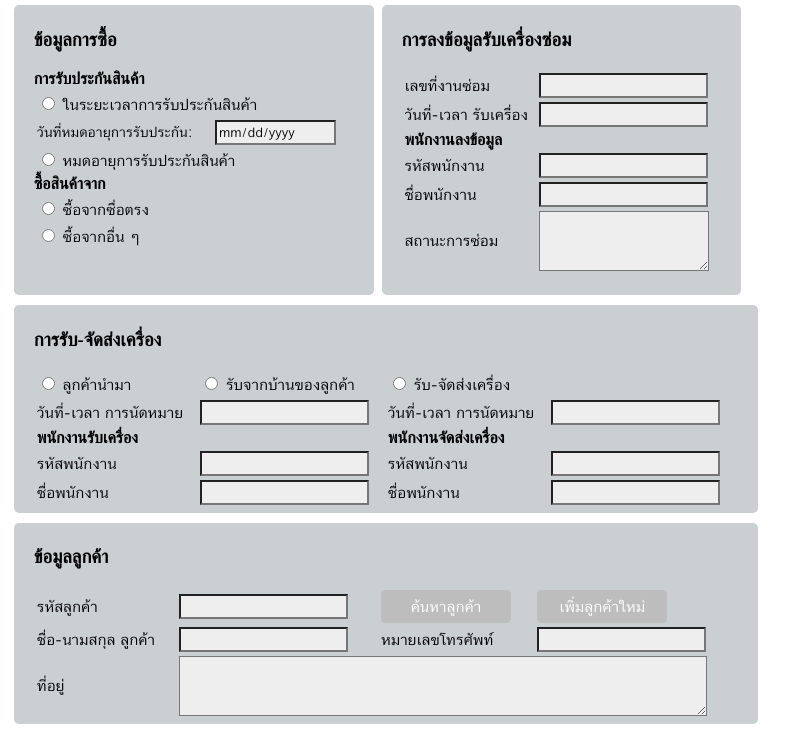
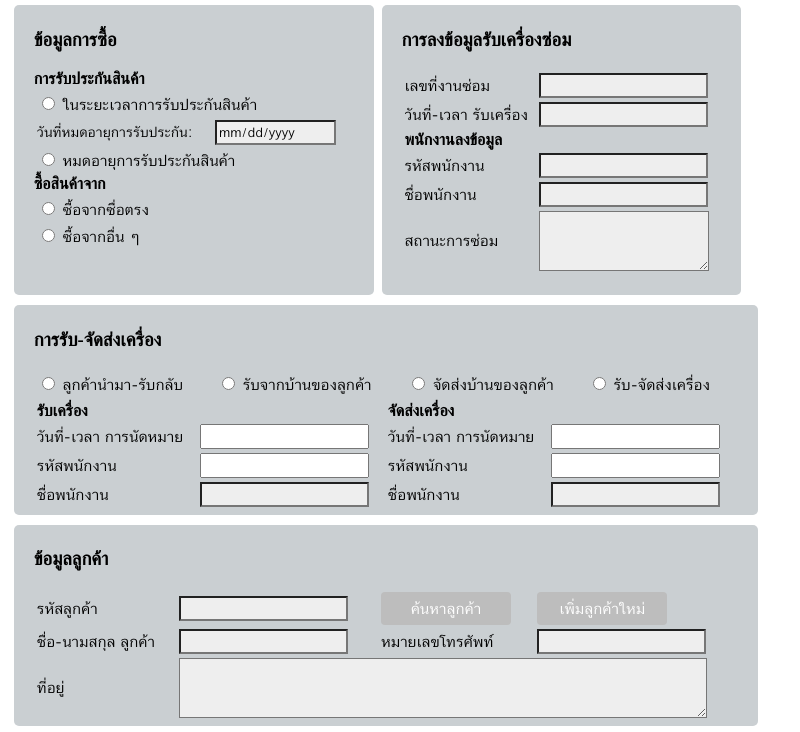
Before and after one commit to vorasiri/STservice, an Electron app: page view_pages/repairing_view.html in a window 800 px wide. Shown: the part 67-799 px from the top of the page. Drawn offline with Linux system fonts and the light colour scheme; files that its build step writes are made by us from their sources; files whose address does not match are found by name; a web font is replaced by a local one.

Commit message:
Add choice to pick up or deliver repaired product

```diff
--- a/view_pages/repairing_view.html
+++ b/view_pages/repairing_view.html
@@ -106,59 +106,67 @@
                 <table>
                     <tr>
                         <td>
-                            <input type="radio" id="productDeliver" name="productDeliver" value="noDelivery">
-                            <label for="productDeliver">ลูกค้านำมา</label>
+                            <input type="radio" id="productNoDeliver" name="productDeliver" value="noDelivery">
+                            <label for="productDeliver">ลูกค้านำมา-รับกลับ</label>
                         </td>
                         <td>
-                            <input type="radio" id="productDeliver" name="productDeliver" value="onlyPickUp">
+                            <input type="radio" id="productPickUp" name="productDeliver" value="onlyPickUp">
                             <label for="productDeliver">รับจากบ้านของลูกค้า</label>
                         </td>
                         <td>
-                            <input type="radio" id="productDeliver" name="productDeliver" value="pickUpAndDelivery">
+                            <input type="radio" id="productDeliver" name="productDeliver" value="onlyDelivery">
+                            <label for="productDeliver">จัดส่งบ้านของลูกค้า</label>
+                        </td>
+                        <td>
+                            <input type="radio" id="productBothDeliver" name="productDeliver" value="pickUpAndDelivery">
                             <label for="productDeliver">รับ-จัดส่งเครื่อง</label>
                         </td>
                     </tr>
+                </table>
                 <!-- enable if need pick up -->
+                <div id="delivery">
+                    <table>
+                        <tr>
+                            <td colspan="2">
+                                <span>รับเครื่อง</span>
+                            </td>
+                            <td colspan="2">
+                                <span>จัดส่งเครื่อง</span>
+                            </td>
+                        </tr>
                         <tr>
                             <td>วันที่-เวลา การนัดหมาย</td>
                             <td>
-                            <input type="datetime" id="appointmentDate" name="appointmentDate" readonly>
+                                <input type="datetime" id="appointmentDatePickUp" name="appointmentDate">
                             </td>
                             <td>วันที่-เวลา การนัดหมาย</td>
                             <td>
-                            <input type="datetime" id="appointmentDate" name="appointmentDate" readonly>
-                        </td>
-                    </tr>
-                    <tr>
-                        <td colspan="2">
-                            <span>พนักงานรับเครื่อง</span>
-                        </td>
-                        <td colspan="2">
-                            <span>พนักงานจัดส่งเครื่อง</span>
+                                <input type="datetime" id="appointmentDateDelivery" name="appointmentDate">
                             </td>
                         </tr>
                         <tr>
                             <td>รหัสพนักงาน</td>
                             <td>
-                            <input type="number" id="staffID" name="staffID" readonly>
+                                <input type="number" id="staffID2" name="staffID2">
                             </td>
                             <td>รหัสพนักงาน</td>
                             <td>
-                            <input type="number" id="staffID" name="staffID" readonly>
+                                <input type="number" id="staffID3" name="staffID3">
                             </td>
                         </tr>
                         <tr>
                             <!-- display only -->
                             <td>ชื่อพนักงาน</td>
                             <td>
-                            <input type="text" id="staffName" name="staffName" readonly>
+                                <input type="text" id="staffName2" name="staffName2" readonly>
                             </td>
                             <td>ชื่อพนักงาน</td>
                             <td>
-                            <input type="text" id="staffName" name="staffName" readonly>
+                                <input type="text" id="staffName3" name="staffName3" readonly>
                             </td>
                         </tr>
                     </table>
+                </div>
             </div>
         </div>
         <div class="row">
```
Also changed, not shown: forms/repairing_form.html (+5 -1 lines), home.js (+13 -0 lines). Lines whose indentation alone changed are shown as unchanged.
